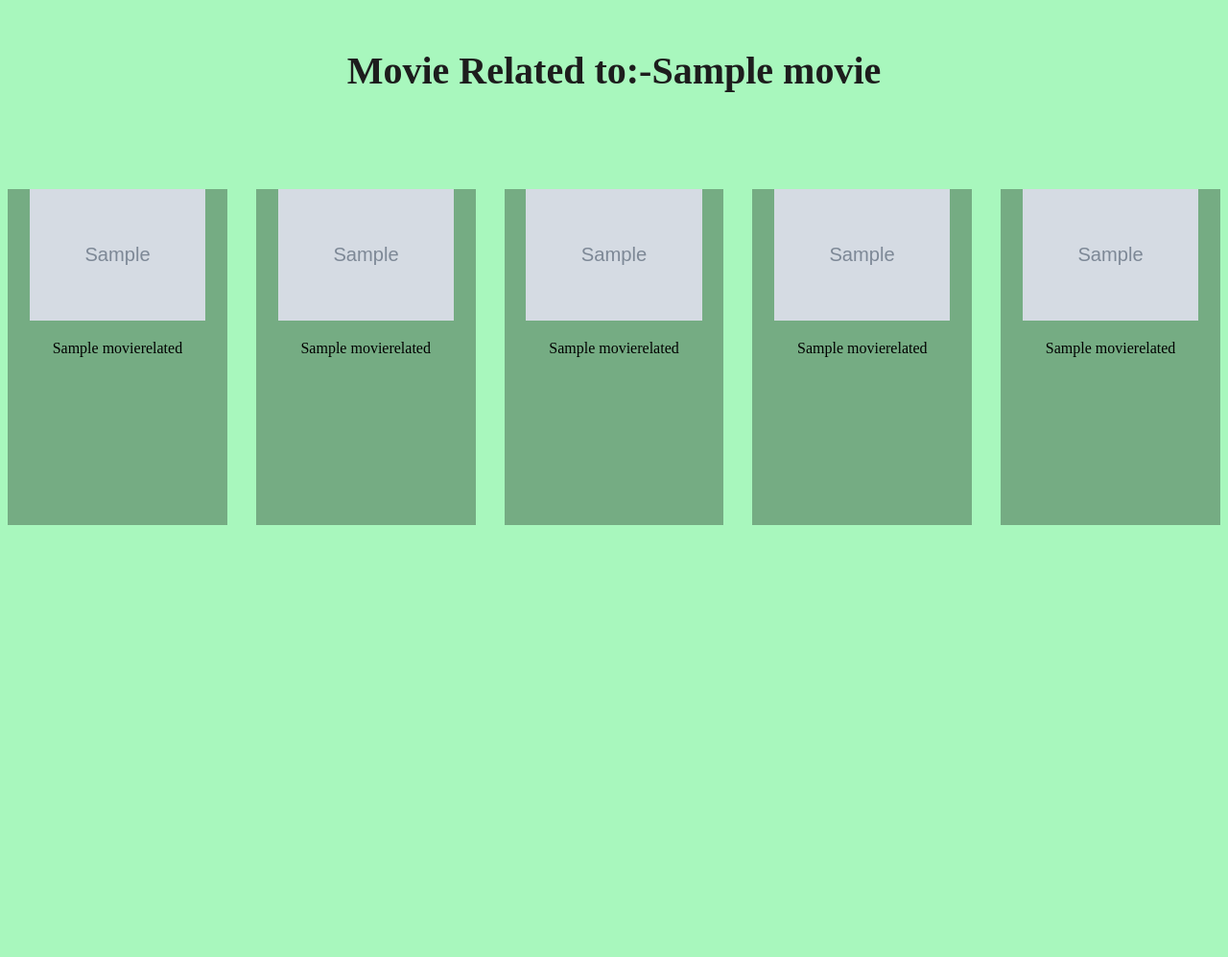
After one commit to Ashpreetwadhwa/movie_recommender, a Python web app: template templates/search.html in a window 1280 px wide. The commit adds this page. Shown: the whole page at 96% size. Run offline with Jinja, Linux system fonts and the light colour scheme; the template is opened without the code that fills it: most values are stand-ins (such as "Sample title", 1, 10 or a date in 2020); grey boxes marked "Sample" are stand-in pictures.

Commit message:
intial commit

```diff
--- a/PythonApplication1/PythonApplication1.py
+++ /dev/null
@@ -1,2 +0,0 @@
-
-print('hello')
--- /dev/null
+++ b/templates/search.html
@@ -0,0 +1,37 @@
+<!DOCTYPE html>
+<html lang="en">
+<head>
+    <meta charset="UTF-8">
+    <meta http-equiv="X-UA-Compatible" content="IE=edge">
+    <meta name="viewport" content="width=device-width, initial-scale=1.0">
+    <title>Document</title>
+    <link rel="stylesheet" href="style1.css">
+</head>
+<body>
+    <div class="container">
+        <h1 class="title">Movie Related to:-{{movie}}</h1>
+        <div class="list">
+            <div class="item">
+                <img src="{{movieposter[0]}}" alt="" class="poster">
+                <p class="movie-name"> {{movierelated[0]}}</p>
+            </div>
+            <div class="item">
+                <img src="{{movieposter[1]}}" alt="" class="poster">
+                <p class="movie-name"> {{movierelated[1]}}</p>
+            </div>
+            <div class="item">
+                <img src="{{movieposter[2]}}" alt="" class="poster">
+                <p class="movie-name"> {{movierelated[2]}}</p>
+            </div>
+            <div class="item">
+                <img src="{{movieposter[3]}}" alt="" class="poster">
+                <p class="movie-name"> {{movierelated[3]}}</p>
+            </div>
+            <div class="item">
+                <img src="{{movieposter[4]}}" alt="" class="poster">
+                <p class="movie-name"> {{movierelated[4]}}</p>
+            </div>
+        </div>
+    </div>
+</body>
+</html>
--- /dev/null
+++ b/templates/style1.css
@@ -0,0 +1,33 @@
+/* Google Fonts - Poppins */
+@import url("https://fonts.googleapis.com/css2?family=Poppins:wght@300;400;500;600&display=swap");
+body {
+  background-color: #a8f7bd;
+  align-items: center;
+}
+.container{
+  width: 100%;
+  height: 100vh;
+  text-align: center;
+}
+.title{
+  font-size: 2.5rem;
+  font-weight: 600;
+  color: rgb(29, 29, 29);
+  margin: 50px;
+}
+.list{
+  display: grid;
+  grid-template-columns: 1fr 1fr 1fr 1fr 1fr;
+  width: 100%;
+  height: 100%;
+  gap: 30px;
+  margin-top: 100px;
+}
+.item{
+  height: 350px;
+  background-color: rgba(0, 0, 0, 0.307);
+}
+.item > img{
+  width: 80%;
+  max-height: 70%;
+}
```
Also changed, not shown: templates/index.html (+49 -69 lines), templates/style.css (added, +52 -0 lines), 1 other file.
